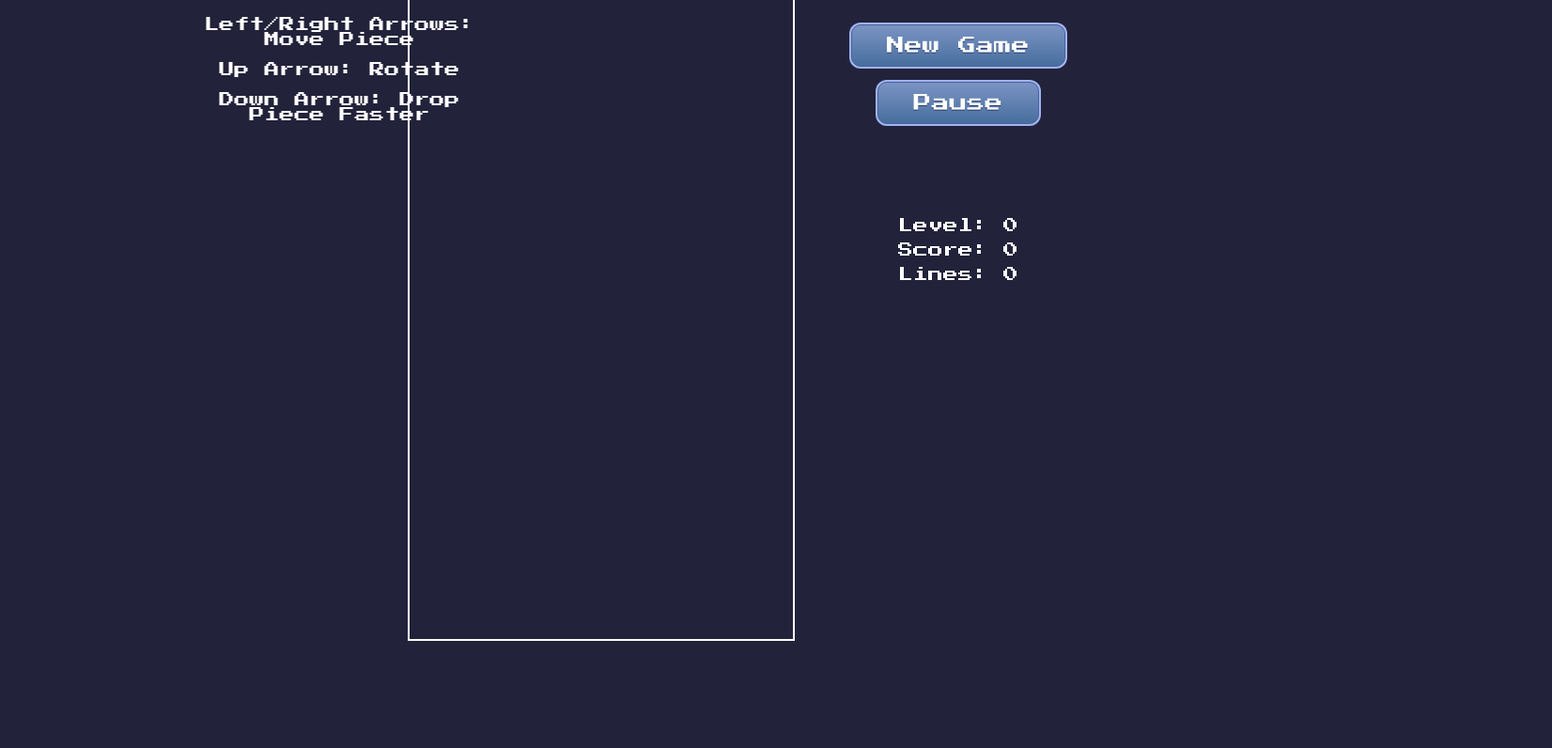
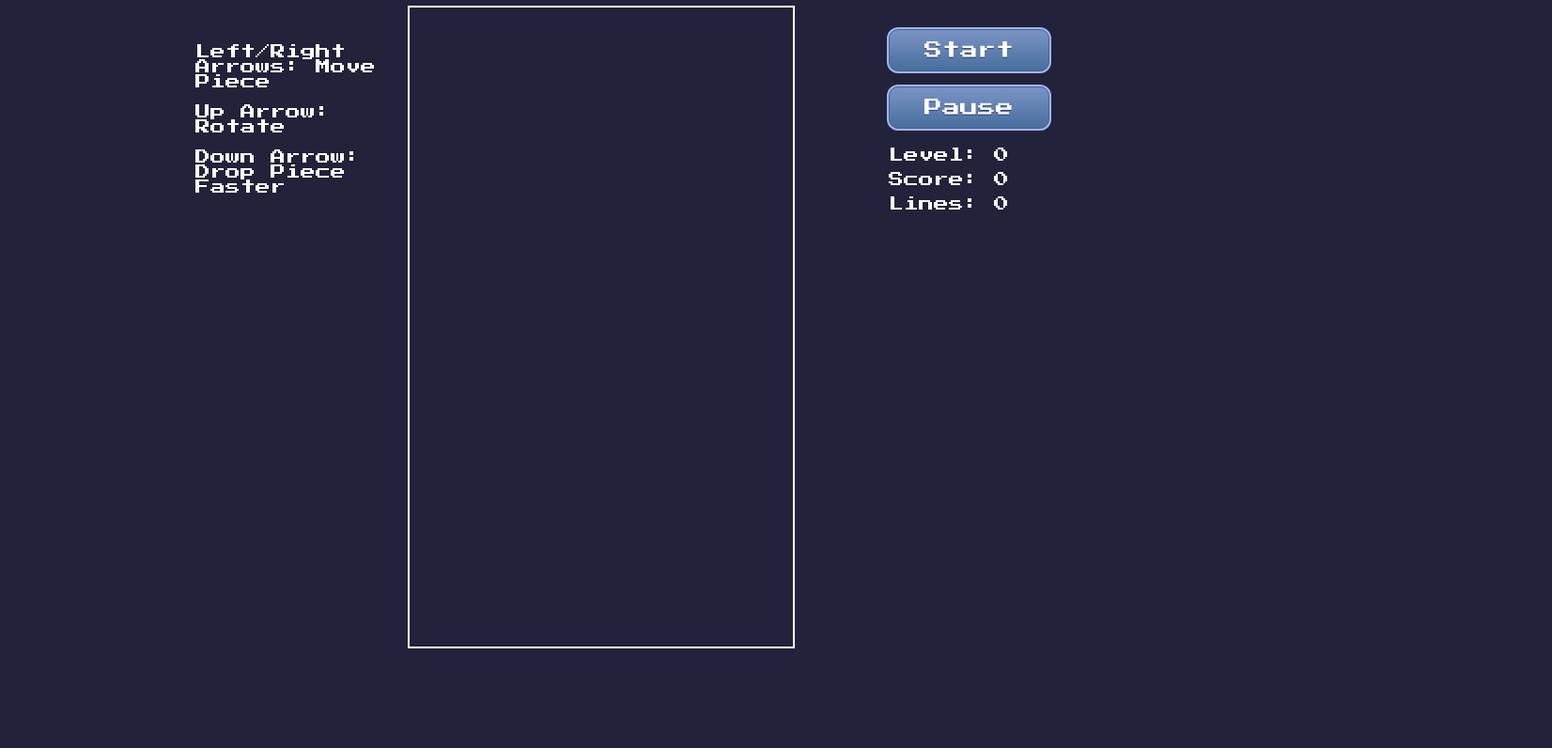
Before and after one commit to xrysen/tetris.js, a plain HTML site: page index.html in a window 1280 px wide. Shown: the part 77-873 px from the top of the page at 94% size, 1652 px wide, since content can reach past the window. After the commit the page ends 800 px from the top, so only its background shows below. Drawn offline with Linux system fonts and the light colour scheme.

Commit message:
Updates layout to use grid

```diff
--- a/index.html
+++ b/index.html
@@ -13,25 +13,28 @@
     <link rel="stylesheet" href="src/styles/styles.css" />
   </head>
   <body>
-    <div class="container">
-      <h1>TETRIS</h1>
-
-      <canvas id="tetris" width="240" height="400"></canvas>
-    </div>
-
-    <div id = "controls">
+    <div class="main-container">
+      <div class = "controls-container">
         <p>Left/Right Arrows: Move Piece</p>
         <p>Up Arrow: Rotate</p>
         <p>Down Arrow: Drop Piece Faster</p>
       </div>
 
-    <div id="start" class="button">New Game</div>
+      <div class="game-container">
+        <h1>TETRIS</h1>
+        <canvas id="tetris" width="240" height="400"></canvas>
+      </div>
+
+      <div class="right-container">
+        <div id="start" class="button">Start</div>
         <br /><br />
         <div id="pause" class="button">Pause</div>
         <div id="stats">
           <div id="level">Level: 0</div>
           <div id="score">Score: 0</div>
           <div id="lines">Lines: 0</div>
+        </div>
+      </div>
     </div>
 
     <div id="pause-modal">
--- a/src/styles/styles.css
+++ b/src/styles/styles.css
@@ -5,10 +5,29 @@ canvas {
 
 body {
   background-color: #22223b;
-  text-align: center;
   font-family: "Press Start 2P", cursive;
   color: white;
   overflow: hidden;
+}
+
+.controls-container {
+  margin-top: 100px;
+  margin-left: 200px;
+}
+
+.game-container {
+  text-align: center;
+
+}
+
+.right-container {
+  margin-top: 100px;
+  margin-left: 100px;
+}
+
+.main-container {
+  display: grid;
+  grid-template-columns: 1fr auto 1fr;
 }
 
 #score {
@@ -24,44 +43,7 @@ body {
 }
 
 #stats {
-  position: relative;
-  left: 380px;
-  bottom: 700px;
-}
-
-#controls {
-  position: relative;
-  bottom: 680px;
-  left: 200px;
-  width: 24vw;
-}
-
-.button {
-  box-shadow: 0px 0px 0px 2px #9fb4f2;
-  background: linear-gradient(to bottom, #7892c2 5%, #476e9e 100%);
-  background-color: #7892c2;
-  border-radius: 10px;
-  border: 1px solid #4e6096;
-  display: inline-block;
-  cursor: pointer;
-  color: #ffffff;
-  font-family: "Press Start 2P", cursive;
-  font-size: 19px;
-  padding: 12px 37px;
-  text-decoration: none;
-  text-shadow: 0px 1px 0px #283966;
-  position: relative;
-  left: 380px;
-  bottom: 800px;
-}
-
-.button:hover {
-  background: linear-gradient(to bottom, #476e9e 5%, #7892c2 100%);
-  background-color: #476e9e;
-}
-
-.button:active {
-  bottom: 799px;
+  margin-top: 20px;
 }
 
 #pause-modal {
@@ -87,6 +69,31 @@ body {
   width: 80%; /* Could be more or less, depending on screen size */
 }
 
+.button {
+  box-shadow: 0px 0px 0px 2px #9fb4f2;
+	background:linear-gradient(to bottom, #7892c2 5%, #476e9e 100%);
+	background-color:#7892c2;
+	border-radius:10px;
+	border:1px solid #4e6096;
+	display:inline-block;
+	cursor:pointer;
+	color:#ffffff;
+	font-size:19px;
+	padding:12px 37px;
+	text-decoration:none;
+	text-shadow:0px 1px 0px #283966;
+}
+
+.button:hover {
+  background:linear-gradient(to bottom, #415989 5%, #2e466e 100%);
+	background-color:#415989;
+}
+
+.button:active {
+  position:relative;
+	top:1px;
+}
+
 .button2 {
 	box-shadow: 0px 0px 0px 2px #9fb4f2;
 	background:linear-gradient(to bottom, #7892c2 5%, #476e9e 100%);
```
Lines whose indentation alone changed are shown as unchanged.
